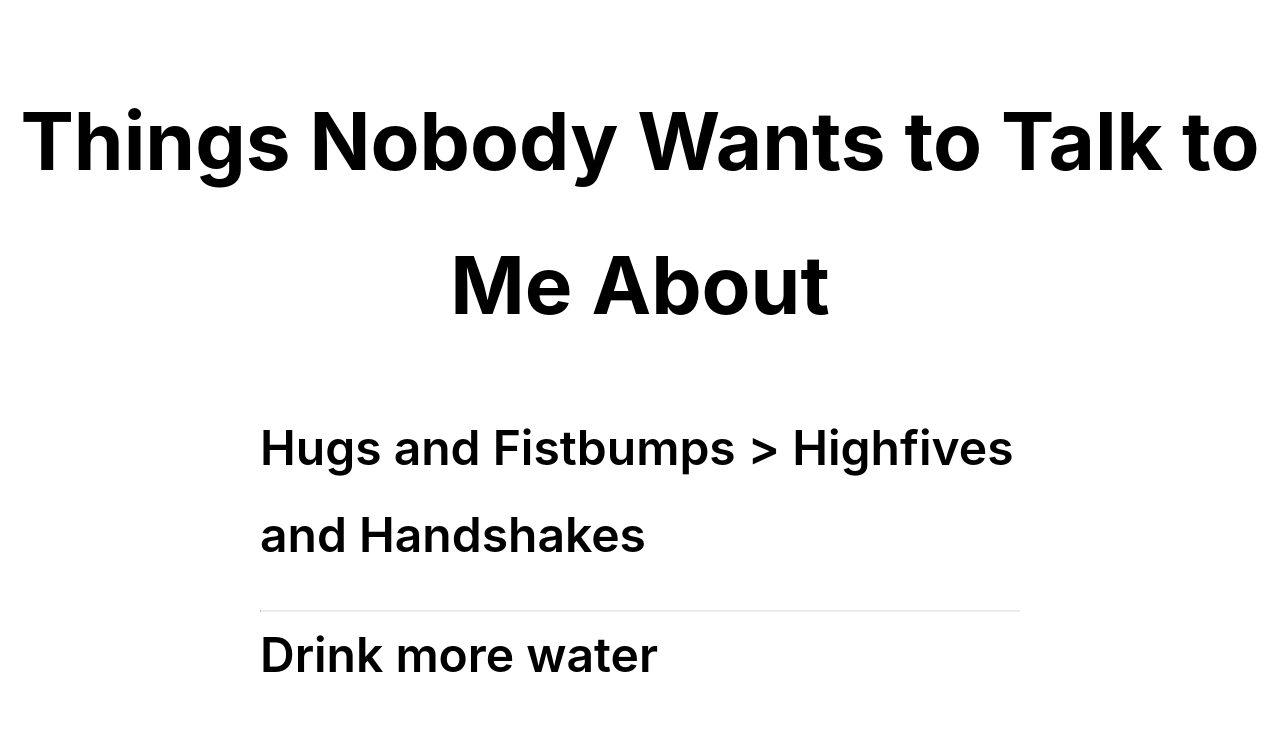
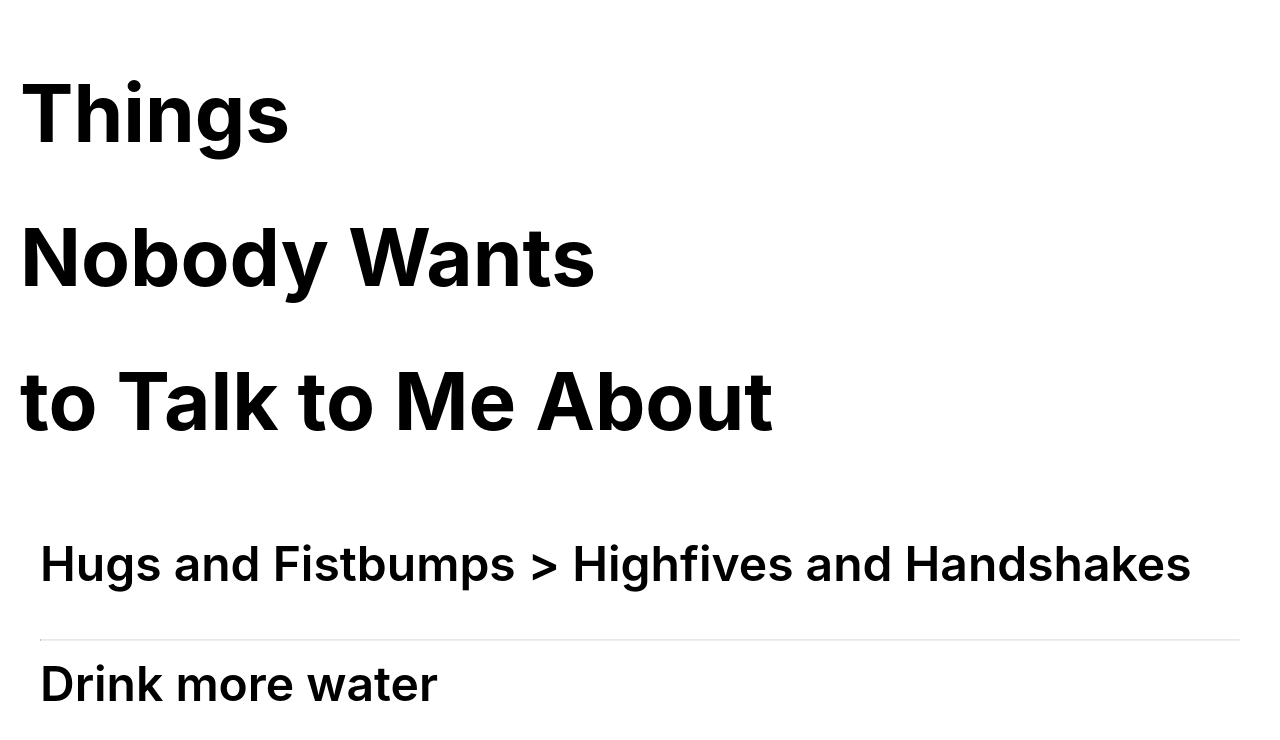
Before and after one commit to cam330/things-nobody-wants-to-talk-to-me-about, a plain HTML site: page index.html in a window 1280 px wide. Drawn offline with Linux system fonts and the light colour scheme.

Commit message:
Update index.html
Updated font alignment

```diff
--- a/index.html
+++ b/index.html
@@ -16,7 +16,7 @@
             font-family: -apple-system, BlinkMacSystemFont, "Segoe UI", Roboto, Oxygen, Ubuntu, Cantarell, "Open Sans", "Helvetica Neue", sans-serif;
             display: flex;
             flex-direction: column;
-            align-items: center;
+            align-items: left;
             justify-content: center;
             min-height: 100vh;
             line-height: 1.8;
@@ -28,7 +28,7 @@
             font-weight: bold;
             color: black;
             margin-bottom: 3rem;
-            text-align: center;
+            text-align: left;
         }
 
         .content {
@@ -36,7 +36,6 @@
             font-weight: 600;
             color: black;
             text-align: left;
-            max-width: 800px;
             width: 100%;
             padding: 0 20px;
         }
@@ -53,8 +52,7 @@
 </head>
 <body>
 
-    <h1>Things Nobody
-    Wants to Talk to Me About</h1>
+    <h1>Things<br>Nobody Wants<br>to Talk to Me About</h1>
 
     <div class="content">
         <p>Hugs and Fistbumps > Highfives and Handshakes</p>
```
